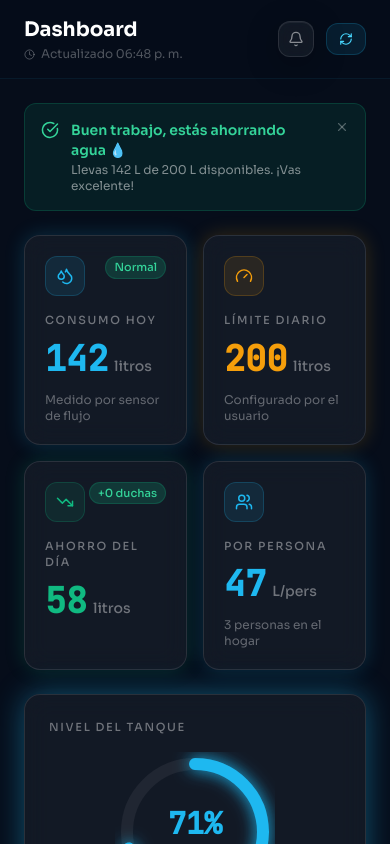
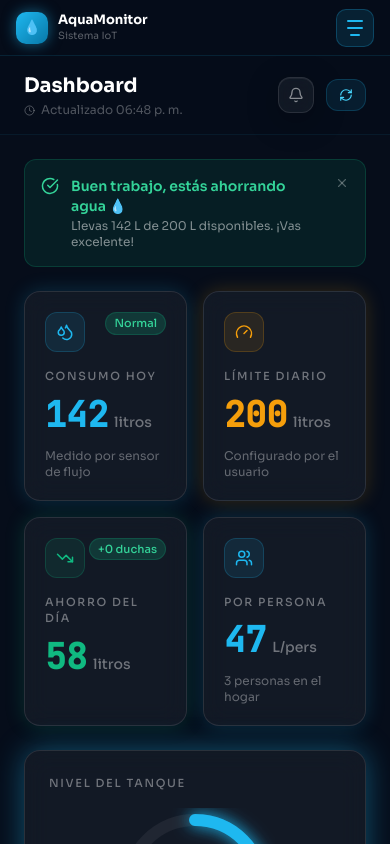
Before and after one commit to xovnex/aquamonitor, a React (Vite) app: page /dashboard in a window 390 px wide. Shown: the top 844 px of the page. Built offline with nearby package versions, Linux system fonts and the light colour scheme; sample sign-in values are in the browser's storage.

Commit message:
responsive
menu

```diff
--- a/src/components/layout/AppLayout.jsx
+++ b/src/components/layout/AppLayout.jsx
@@ -1,38 +1,156 @@
-// ============================================================
-// AppLayout.jsx – Layout principal con sidebar + contenido
-// ============================================================
+// AppLayout.jsx – Layout responsive (drawer móvil + sidebar desktop)
 import { useState } from "react";
 import { Outlet } from "react-router-dom";
 import Sidebar from "./Sidebar";
 
 export default function AppLayout() {
-  const [sidebarCollapsed, setSidebarCollapsed] = useState(false);
   const [mobileOpen, setMobileOpen] = useState(false);
 
   return (
-    <div
-      className="flex min-h-screen bg-grid"
-      style={{ background: "#060d1a" }}
-    >
-      {/* Overlay móvil */}
+    <div className="flex min-h-screen" style={{ background: "#060d1a" }}>
+      {/* Overlay oscuro (solo móvil) */}
       {mobileOpen && (
         <div
-          className="fixed inset-0 z-20 bg-black/60 lg:hidden"
           onClick={() => setMobileOpen(false)}
+          className="lg:hidden"
+          style={{
+            position: "fixed",
+            inset: 0,
+            zIndex: 20,
+            background: "rgba(0,0,0,0.75)",
+            backdropFilter: "blur(3px)",
+          }}
         />
       )}
 
-      {/* Sidebar – oculto en móvil, visible en desktop */}
+      {/* Sidebar desktop – siempre visible */}
       <div
-        className={`fixed lg:static inset-y-0 left-0 z-30 transition-transform ${mobileOpen ? "translate-x-0" : "-translate-x-full lg:translate-x-0"}`}
+        className="hidden lg:block"
+        style={{
+          position: "sticky",
+          top: 0,
+          height: "100vh",
+          zIndex: 30,
+          flexShrink: 0,
+        }}
       >
-        <Sidebar collapsed={sidebarCollapsed} />
+        <Sidebar onClose={() => setMobileOpen(false)} />
+      </div>
+
+      {/* Sidebar móvil – drawer deslizable */}
+      <div
+        className="lg:hidden"
+        style={{
+          position: "fixed",
+          top: 0,
+          left: 0,
+          height: "100vh",
+          width: 240,
+          zIndex: 30,
+          transform: mobileOpen ? "translateX(0)" : "translateX(-100%)",
+          transition: "transform 0.3s cubic-bezier(0.4,0,0.2,1)",
+        }}
+      >
+        <Sidebar onClose={() => setMobileOpen(false)} />
       </div>
 
       {/* Contenido principal */}
       <main className="flex-1 flex flex-col min-w-0 overflow-hidden">
+        <MobileTopBar onMenuOpen={() => setMobileOpen(true)} />
         <Outlet />
       </main>
     </div>
   );
 }
+
+function MobileTopBar({ onMenuOpen }) {
+  return (
+    <div
+      className="lg:hidden flex items-center justify-between px-4 sticky top-0 z-10"
+      style={{
+        height: 56,
+        background: "rgba(6,13,26,0.97)",
+        backdropFilter: "blur(20px)",
+        borderBottom: "1px solid rgba(30,184,240,0.12)",
+      }}
+    >
+      <div className="flex items-center gap-2.5">
+        <div
+          style={{
+            width: 32,
+            height: 32,
+            borderRadius: 10,
+            background: "linear-gradient(135deg,#1eb8f0,#0878a8)",
+            boxShadow: "0 0 14px rgba(30,184,240,0.5)",
+            display: "flex",
+            alignItems: "center",
+            justifyContent: "center",
+          }}
+        >
+          <span style={{ fontSize: 14 }}>💧</span>
+        </div>
+        <div>
+          <p
+            style={{
+              fontSize: 13,
+              fontWeight: 700,
+              color: "#fff",
+              lineHeight: 1.2,
+            }}
+          >
+            AquaMonitor
+          </p>
+          <p style={{ fontSize: 10, color: "rgba(255,255,255,0.35)" }}>
+            Sistema IoT
+          </p>
+        </div>
+      </div>
+
+      <button
+        onClick={onMenuOpen}
+        aria-label="Abrir menú"
+        style={{
+          width: 38,
+          height: 38,
+          borderRadius: 10,
+          background: "rgba(30,184,240,0.12)",
+          border: "1px solid rgba(30,184,240,0.25)",
+          display: "flex",
+          flexDirection: "column",
+          alignItems: "center",
+          justifyContent: "center",
+          gap: 5,
+          cursor: "pointer",
+        }}
+      >
+        <span
+          style={{
+            width: 16,
+            height: 2,
+            borderRadius: 2,
+            background: "#1eb8f0",
+            display: "block",
+          }}
+        />
+        <span
+          style={{
+            width: 16,
+            height: 2,
+            borderRadius: 2,
+            background: "#1eb8f0",
+            display: "block",
+          }}
+        />
+        <span
+          style={{
+            width: 10,
+            height: 2,
+            borderRadius: 2,
+            background: "#1eb8f0",
+            display: "block",
+          }}
+        />
+      </button>
+    </div>
+  );
+}
--- a/src/components/layout/Sidebar.jsx
+++ b/src/components/layout/Sidebar.jsx
@@ -1,5 +1,5 @@
 // ============================================================
-// Sidebar.jsx – Navegación lateral principal
+// Sidebar.jsx – Navegación lateral (desktop estático, móvil drawer)
 // ============================================================
 import { NavLink, useLocation } from "react-router-dom";
 import { useAuth } from "../../context/AuthContext";
@@ -11,6 +11,7 @@ import {
   Droplets,
   Wifi,
   ChevronRight,
+  X,
 } from "lucide-react";
 
 const NAV_ITEMS = [
@@ -19,69 +20,112 @@ const NAV_ITEMS = [
   { path: "/configuracion", label: "Configuración", Icon: Settings },
 ];
 
-export default function Sidebar({ collapsed = false }) {
+export default function Sidebar({ onClose }) {
   const { logout, user } = useAuth();
   const location = useLocation();
 
+  const handleLogout = () => {
+    logout();
+    onClose?.();
+  };
+
   return (
     <aside
-      className="flex flex-col h-screen sticky top-0"
+      className="flex flex-col h-screen"
       style={{
-        width: collapsed ? 72 : 240,
+        width: 240,
+        minWidth: 240,
         background: "linear-gradient(180deg, #0a1628 0%, #060d1a 100%)",
         borderRight: "1px solid rgba(30,184,240,0.1)",
-        transition: "width 0.3s ease",
       }}
     >
-      {/* Logo */}
-      <div className="flex items-center gap-3 px-5 py-6 border-b border-white/5">
+      {/* ── Header del sidebar ── */}
       <div
-          className="flex-shrink-0 w-9 h-9 rounded-xl flex items-center justify-center glow-aqua"
-          style={{ background: "linear-gradient(135deg, #1eb8f0, #0878a8)" }}
+        className="flex items-center justify-between px-5 py-5"
+        style={{ borderBottom: "1px solid rgba(255,255,255,0.05)" }}
       >
-          <Droplets size={18} className="text-white" />
+        <div className="flex items-center gap-3">
+          <div
+            className="w-9 h-9 rounded-xl flex items-center justify-center flex-shrink-0"
+            style={{
+              background: "linear-gradient(135deg, #1eb8f0, #0878a8)",
+              boxShadow: "0 0 20px rgba(30,184,240,0.4)",
+            }}
+          >
+            <Droplets size={18} color="white" />
           </div>
-        {!collapsed && (
-          <div className="animate-slide-in">
+          <div>
             <p className="font-bold text-white text-sm leading-tight">
               AquaMonitor
             </p>
-            <p className="text-xs text-white/30">Sistema IoT</p>
+            <p className="text-xs" style={{ color: "rgba(255,255,255,0.3)" }}>
+              Sistema IoT
+            </p>
           </div>
-        )}
         </div>
 
-      {/* Estado del sensor */}
-      {!collapsed && (
+        {/* Botón X – solo visible en móvil */}
+        <button
+          onClick={onClose}
+          className="lg:hidden w-8 h-8 rounded-lg flex items-center justify-center transition-colors"
+          style={{
+            background: "rgba(255,255,255,0.06)",
+            color: "rgba(255,255,255,0.5)",
+          }}
+          aria-label="Cerrar menú"
+        >
+          <X size={15} />
+        </button>
+      </div>
+
+      {/* ── Estado del sensor ── */}
       <div
-          className="mx-3 my-3 px-3 py-2 rounded-xl"
+        className="mx-3 my-3 px-3 py-2.5 rounded-xl"
         style={{
           background: "rgba(16,185,129,0.08)",
           border: "1px solid rgba(16,185,129,0.15)",
         }}
       >
         <div className="flex items-center gap-2">
-            <span className="w-2 h-2 rounded-full bg-emerald-400 animate-pulse-dot" />
-            <Wifi size={12} className="text-emerald-400" />
-            <span className="text-xs text-emerald-400 font-medium">
+          <span
+            className="w-2 h-2 rounded-full flex-shrink-0 animate-pulse-dot"
+            style={{ background: "#34d399", boxShadow: "0 0 6px #34d399" }}
+          />
+          <Wifi size={12} color="#34d399" />
+          <span className="text-xs font-medium" style={{ color: "#34d399" }}>
             Sensor en línea
           </span>
         </div>
-          <p className="text-xs text-white/30 mt-0.5 font-mono">ESP32-001</p>
+        <p
+          className="text-xs mt-0.5 font-mono"
+          style={{ color: "rgba(255,255,255,0.3)" }}
+        >
+          ESP32-001
+        </p>
       </div>
-      )}
 
-      {/* Nav items */}
-      <nav className="flex-1 px-3 py-2 space-y-1 overflow-y-auto">
+      {/* ── Navegación ── */}
+      <nav className="flex-1 px-3 py-1 space-y-1 overflow-y-auto">
         {NAV_ITEMS.map(({ path, label, Icon }) => {
           const isActive = location.pathname === path;
           return (
-            <NavLink key={path} to={path}>
-              <div className={`nav-item ${isActive ? "active" : ""}`}>
+            <NavLink key={path} to={path} onClick={onClose}>
+              <div
+                className="nav-item"
+                style={
+                  isActive
+                    ? {
+                        background: "rgba(30,184,240,0.12)",
+                        color: "#48d7ff",
+                        border: "1px solid rgba(30,184,240,0.2)",
+                      }
+                    : {}
+                }
+              >
                 <Icon size={18} className="flex-shrink-0" />
-                {!collapsed && <span className="flex-1">{label}</span>}
-                {!collapsed && isActive && (
-                  <ChevronRight size={14} className="opacity-50" />
+                <span className="flex-1">{label}</span>
+                {isActive && (
+                  <ChevronRight size={14} style={{ opacity: 0.5 }} />
                 )}
               </div>
             </NavLink>
@@ -89,25 +133,46 @@ export default function Sidebar({ collapsed = false }) {
         })}
       </nav>
 
-      {/* Footer con usuario */}
-      <div className="px-3 py-4 border-t border-white/5">
-        {!collapsed && user && (
+      {/* ── Footer: usuario + cerrar sesión ── */}
       <div
-            className="px-3 py-2 mb-2 rounded-xl"
+        className="px-3 py-4"
+        style={{ borderTop: "1px solid rgba(255,255,255,0.05)" }}
+      >
+        {user && (
+          <div
+            className="px-3 py-2.5 mb-2 rounded-xl"
             style={{ background: "rgba(255,255,255,0.03)" }}
           >
-            <p className="text-xs font-semibold text-white/80 truncate">
+            <p
+              className="text-xs font-semibold truncate"
+              style={{ color: "rgba(255,255,255,0.8)" }}
+            >
               {user.nombre}
             </p>
-            <p className="text-xs text-white/30 truncate">{user.email}</p>
+            <p
+              className="text-xs truncate"
+              style={{ color: "rgba(255,255,255,0.3)" }}
+            >
+              {user.email}
+            </p>
           </div>
         )}
+
         <button
-          onClick={logout}
-          className="nav-item w-full text-red-400/60 hover:text-red-400 hover:bg-red-500/10"
+          onClick={handleLogout}
+          className="nav-item w-full"
+          style={{ color: "rgba(248,113,113,0.7)" }}
+          onMouseEnter={(e) => {
+            e.currentTarget.style.background = "rgba(239,68,68,0.1)";
+            e.currentTarget.style.color = "#f87171";
+          }}
+          onMouseLeave={(e) => {
+            e.currentTarget.style.background = "transparent";
+            e.currentTarget.style.color = "rgba(248,113,113,0.7)";
+          }}
         >
           <LogOut size={18} className="flex-shrink-0" />
-          {!collapsed && <span>Cerrar sesión</span>}
+          <span>Cerrar sesión</span>
         </button>
       </div>
     </aside>
```
Lines whose indentation alone changed are shown as unchanged.
